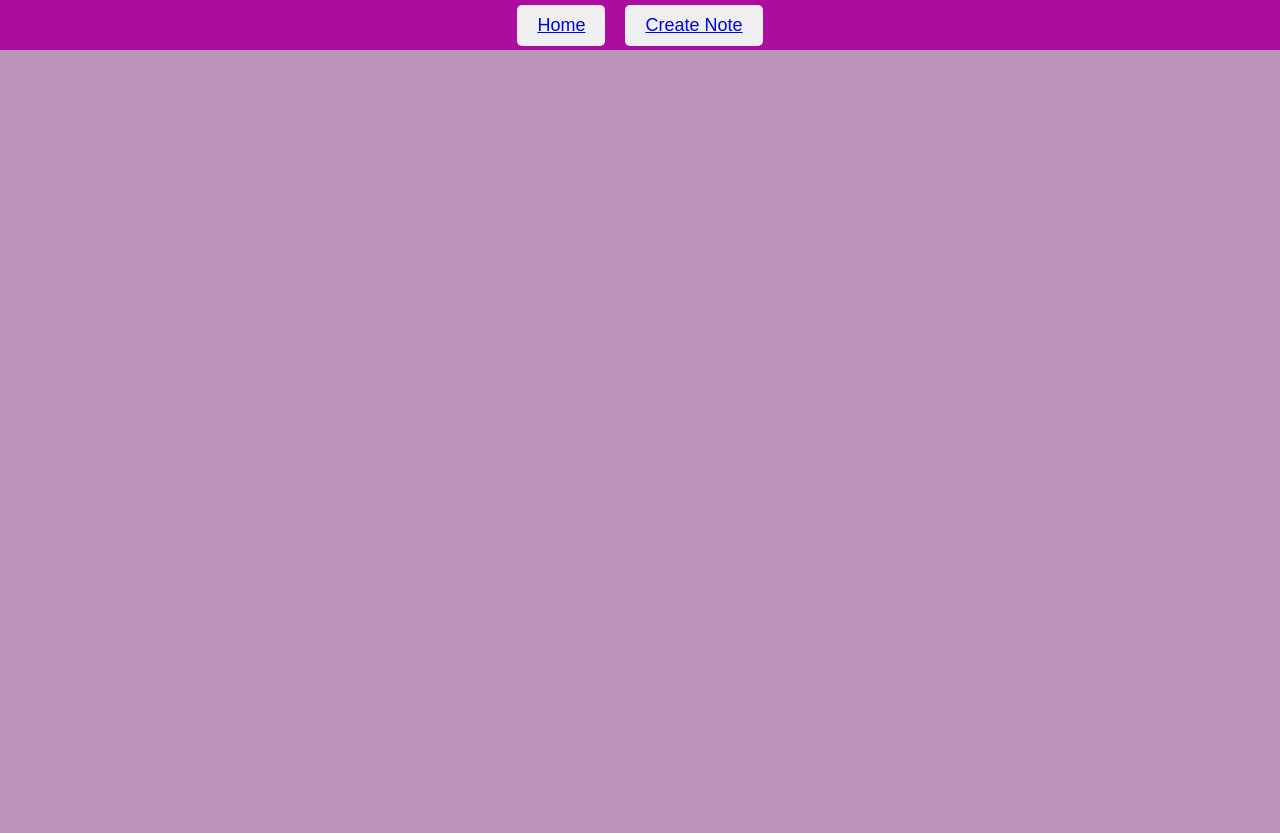
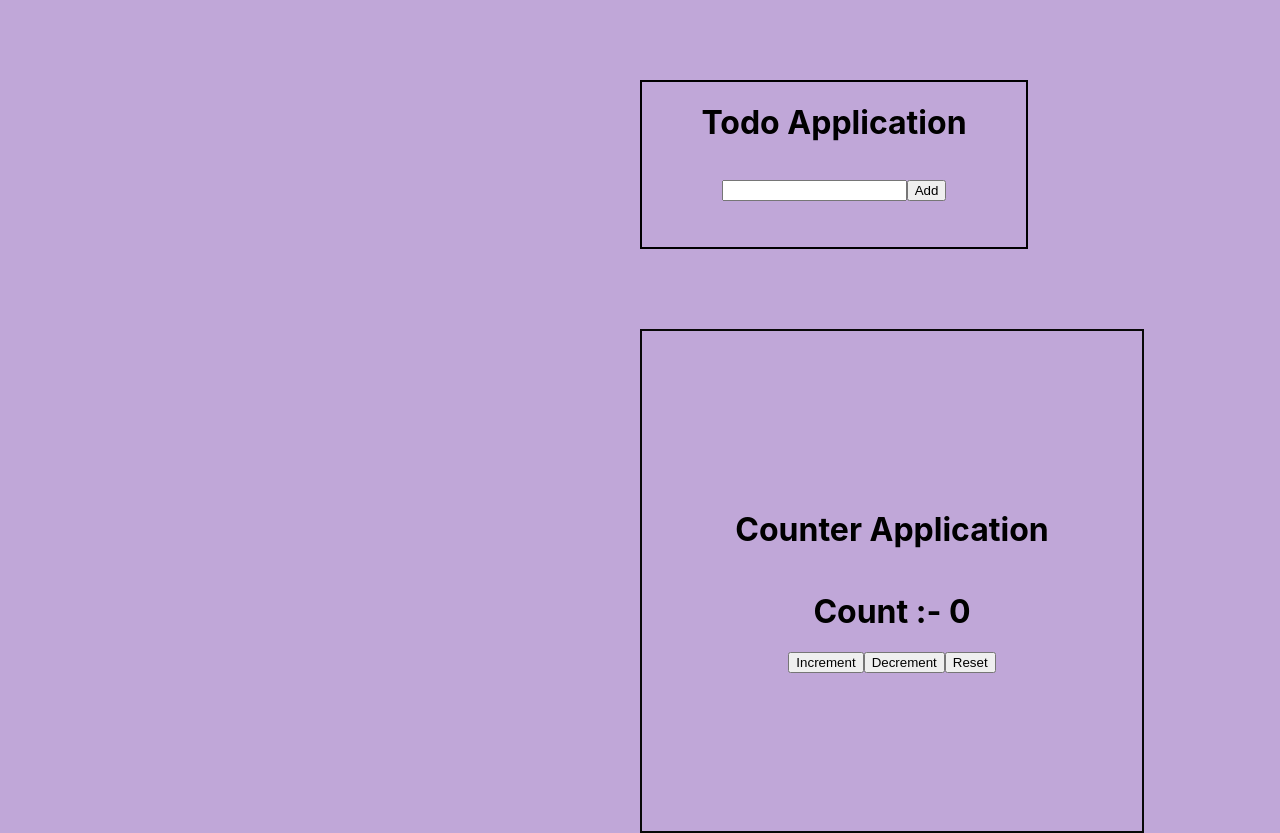
Before and after one commit to Darshan4943/vicky, a React (Create React App) app: page /contact in a window 1280 px wide. Before the commit this address had no page. Before the commit the page ends 800 px from the top, so only its background shows below. Built offline with nearby package versions, Linux system fonts and the light colour scheme.

Commit message:
redux-ass1

```diff
--- a/package.json
+++ b/package.json
@@ -8,11 +8,13 @@
     "@fortawesome/free-regular-svg-icons": "^6.3.0",
     "@fortawesome/free-solid-svg-icons": "^6.3.0",
     "@fortawesome/react-fontawesome": "^0.2.0",
+    "@reduxjs/toolkit": "^1.9.5",
     "@testing-library/jest-dom": "^5.16.5",
     "@testing-library/react": "^13.4.0",
     "@testing-library/user-event": "^13.5.0",
     "react": "^18.2.0",
     "react-dom": "^18.2.0",
+    "react-redux": "^8.0.5",
     "react-router-dom": "^6.9.0",
     "react-scripts": "^5.0.1",
     "recoil": "^0.7.7",
--- a/src/App.css
+++ b/src/App.css
@@ -1,10 +1,4 @@
 body{
-    text-align: center;
+
+    background-color: rgb(192, 167, 216);
 }
-table, th, td{
-    margin-left: 520px;
-    margin-top: 50px;
-    border: 1px solid;
-    border-collapse: collapse;
-    padding: 5px;
-}
--- a/src/App.js
+++ b/src/App.js
@@ -1,23 +1,19 @@
-import React from "react";
-import Ass8 from "./components/ass8";
-import { BrowserRouter, Route, Routes } from "react-router-dom";
-// import Contact from "./components/Contact";
-import Navbar from "./components/Navbar";
-import Home from "./components/Home";
+import * as React from "react";
+import './App.css'
+import Todo from "./Todo";
+import { Provider } from "react-redux";
+import { store } from "./Store";
+import Count from "./Count";
 
-const App = () => {
+export default function App() {
   return (
-    <div>
-      <BrowserRouter>
-        <Navbar />
-        <Routes>
-          <Route path="/" element={<Home />} />
-          <Route path="/create" element={<Ass8 />} />
-          {/* <Route path="/contact" element={<Contact />} /> */}
-        </Routes>
-      </BrowserRouter>
-    </div>
+    <Provider store={store}>
+      <div>
+
+        <Todo />
+
+        <Count />
+      </div>
+    </Provider>
   );
-};
-
-export default App;
+}
--- /dev/null
+++ b/src/Count.css
@@ -0,0 +1,21 @@
+
+.Box{
+
+    display: flex;
+    flex-direction: column;
+    justify-content: center;
+    align-items: center;
+    height: 500px;
+    width: 500px;
+    border: 2px solid rgb(8, 8, 8);
+    margin-top: 5rem;
+    margin-left: 40rem;
+}
+.Box h1{
+    text-align: center;
+}
+.btns{
+    display: flex;
+    justify-content: center;
+    align-items: baseline;
+}
--- /dev/null
+++ b/src/Count.js
@@ -0,0 +1,35 @@
+import React from "react";
+import { useDispatch, useSelector } from "react-redux";
+import { counterSlice } from "./Store";
+import "./Count.css";
+
+const Count = () => {
+  const count = useSelector((state) => {
+    return state.count;
+  });
+
+  const dispatch = useDispatch();
+
+  function handleInc() {
+    dispatch(counterSlice.actions.Increment());
+  }
+  function handleDec() {
+    dispatch(counterSlice.actions.Decrement());
+  }
+  function handleReset() {
+    dispatch(counterSlice.actions.Reset());
+  }
+  return (
+    <div className="Box">
+      <h1>Counter Application</h1>
+      <h1>Count :- {count}</h1>
+      <div className="btns">
+        <button onClick={handleInc}>Increment</button>
+        <button onClick={handleDec}>Decrement</button>
+        <button onClick={handleReset}>Reset</button>
+      </div>
+    </div>
+  );
+};
+
+export default Count;
--- /dev/null
+++ b/src/Store.js
@@ -0,0 +1,48 @@
+import { createSlice, configureStore } from "@reduxjs/toolkit";
+
+export const TodoSlice = createSlice({
+  initialState: [],
+  name: "todo",
+  reducers: {
+    saveTodo: (state, action) => {
+      return action.payload;
+    },
+    deleteTodo: (state, action) => {
+      const index = action.payload;
+      state.splice(index, 1);
+    },
+    completedTodo: (state, action) => {
+      const index = action.payload;
+      return state.map((item, id) => {
+        if (index === id) {
+          return { ...item, iscomplete: true };
+        } else {
+          return item;
+        }
+      });
+    },
+  },
+});
+
+export const counterSlice = createSlice({
+  initialState: 0,
+  name: "count",
+  reducers: {
+    Increment: (state, action) => {
+      return state + 1;
+    },
+    Decrement: (state, action) => {
+      return state - 1;
+    },
+    Reset: (state, action) => {
+      return (state = 0);
+    },
+  },
+});
+
+export const store = configureStore({
+  reducer: {
+    todo: TodoSlice.reducer,
+    count: counterSlice.reducer,
+  },
+});
--- /dev/null
+++ b/src/Todo.css
@@ -0,0 +1,48 @@
+.container{
+    display:  flex;
+    flex-direction: column;
+   margin-left: 40rem;
+    align-items: center;
+    height: 30%;
+    width: 30%;
+    border: 2px solid black;
+    margin-top: 5rem;
+}
+.main{
+
+    display: flex;
+    width: 253px;
+    justify-content: space-between;
+
+    margin-top: 10px;
+    padding: 10px;
+    flex-direction: column;
+
+}
+.input{
+    display: flex;
+
+   margin :1rem;
+
+}
+.main li{
+    list-style: none;
+
+    margin-right: 14%;
+    padding-right: 33px;
+    width: 34px;
+    margin: 6px;
+    margin-left: 33px;
+}
+.box{
+    display: flex;
+
+    border: 1px solid grey;
+    margin-top: 10px;
+}
+.box2{
+    display: flex;
+    justify-content: space-around;
+    width: 70%;
+
+}
--- /dev/null
+++ b/src/Todo.js
@@ -0,0 +1,80 @@
+import React, { useState, useEffect } from "react";
+import { useDispatch, useSelector } from "react-redux";
+import { TodoSlice } from "./Store";
+import "./Todo.css";
+
+export default function Todo() {
+  const [dummy, setdummy] = useState("");
+  const dispatch = useDispatch();
+
+  const todo = useSelector((state) => {
+    return state.todo;
+  });
+  const [data, setData] = useState([]);
+
+  //   let res = "";
+  function handleChange(e) {
+    setdummy(e.target.value);
+  }
+  function handleAdd() {
+    let obj = {
+      name: dummy,
+      iscomplete: false,
+    };
+    const newData = [...data, obj];
+    setData(newData);
+    setdummy("");
+  }
+
+  useEffect(() => {
+    dispatch(TodoSlice.actions.saveTodo(data));
+  }, [data, dispatch]);
+
+  function handleComplete(index) {
+    dispatch(TodoSlice.actions.completedTodo(index));
+  }
+
+  function handleDelete(index) {
+    dispatch(TodoSlice.actions.deleteTodo(index));
+    let newdata = data.filter((item, id) => id !== index);
+    setData(newdata);
+  }
+  return (
+    <div className="container">
+      <h1>Todo Application</h1>
+      <div className="input">
+      <input value={dummy} onChange={handleChange} />
+      <button onClick={handleAdd}>Add</button>
+      </div>
+      <div className="main">
+        {todo.map((item, index) => (
+          <div key={index} className="box">
+            <li
+              style={{
+                textDecoration: item.iscomplete ? "line-through" : "none",
+              }}
+            >
+              {item.name}
+            </li>
+            <div className="box2">
+              <button
+                onClick={() => {
+                  handleComplete(index);
+                }}
+              >
+                Completed
+              </button>
+              <button
+                onClick={() => {
+                  handleDelete(index);
+                }}
+              >
+                Delete
+              </button>
+            </div>
+          </div>
+        ))}
+      </div>
+    </div>
+  );
+}
--- a/src/components/Home.js
+++ /dev/null
@@ -1,11 +0,0 @@
-import React from "react";
-import "./ass8.css";
-const Home = () => {
-  return (
-    <div>
-      <h1> Welcome to Home Page</h1>
-    </div>
-  );
-};
-
-export default Home;
--- a/src/components/Navbar.js
+++ /dev/null
@@ -1,21 +0,0 @@
-import React from "react";
-import { Link } from "react-router-dom";
-import "./ass8.css";
-const Navbar = () => {
-  return (
-    <>
-      <nav>
-
-        <button>
-          <Link to="/">Home</Link>
-        </button>
-        <button>
-          <Link to="/create">Create Note</Link>
-        </button>
-      </nav>
-
-    </>
-  );
-};
-
-export default Navbar;
--- a/src/components/ass8.css
+++ /dev/null
@@ -1,105 +0,0 @@
-body{
-  background-color: #bb93b8;
-}
-nav {
-    display: flex;
-    justify-content: center;
-    align-items: center;
-    height: 50px;
-    background-color: #ac0d9f;
-  }
-  h1{
-    text-align: center;
-  }
-  button {
-    margin: 0 10px;
-    padding: 10px 20px;
-    color: #fff;
-    font-size: 18px;
-    border: none;
-    border-radius: 5px;
-
-  }
-
-
-
-    .container {
-      display: flex;
-      justify-content: center;
-      align-items: center;
-      height: 100vh;
-    }
-
-    .main {
-      display: flex;
-      flex-direction: column;
-      justify-content: center;
-      align-items: center;
-      padding: 20px;
-      background-color: #f5f5f5;
-      border-radius: 5px;
-      box-shadow: 0 0 10px rgba(0, 0, 0, 0.2);
-    }
-
-    .main input {
-      padding: 10px;
-      margin-right: 10px;
-      border: 1px solid #ccc;
-      border-radius: 5px;
-      font-size: 14px;
-      width: 200px;
-    }
-
-    .main button {
-      padding: 10px;
-      background-color: #4c87af;
-      color: #fff;
-      border: none;
-      border-radius: 5px;
-      font-size: 14px;
-      cursor: pointer;
-      transition: background-color 0.3s;
-    }
-
-
-
-    .items {
-      display: flex;
-      justify-content: space-between;
-      align-items: center;
-      padding: 10px;
-
-      border: 1px solid #ccc;
-      border-radius: 5px;
-      width: 100%;
-      margin: 10px;
-    }
-
-
-    .items p {
-
-      font-size: 16px;
-      font-weight: bold;
-    }
-
-    .btn {
-      display: flex;
-      gap: 10px;
-
-    }
-
-    .btn button {
-      padding: 10px;
-      background-color: #4c93af;
-      color: #fff;
-      border: none;
-      border-radius: 5px;
-      font-size: 14px;
-      cursor: pointer;
-      transition: background-color 0.3s;
-    }
-
-
-  .main1{
-    display: flex;
-  }
--- a/src/components/ass8.js
+++ /dev/null
@@ -1,59 +0,0 @@
-import React, { useState } from "react";
-
-
-export default function Ass8() {
-  const [value, setValue] = useState([]);
-  const [editvalue, setEditValue] = useState("");
-  const [selectedIndex, setSelectedIndex] = useState(null);
-
-  function handleChange(e) {
-    setEditValue(e.target.value);
-  }
-
-  function handleClick() {
-    setValue((prevvalue) => [...prevvalue, editvalue]);
-    setEditValue("");
-  }
-
-  function handleEditClick(index) {
-    setEditValue(value[index]);
-    setSelectedIndex(index);
-  }
-
-  function handleSaveClick() {
-    if (selectedIndex !== null) {
-      const temp = [...value];
-      temp[selectedIndex] = editvalue;
-      setValue(temp);
-      setEditValue("");
-      setSelectedIndex(null);
-    }
-  }
-  function handleDelete(index) {
-    let temp = value.filter((item, id) => id !== index);
-    setValue(temp);
-  }
-  return (
-    <div className="container">
-      <div className="main">
-        <h1>Notes</h1>
-        <div className="main1">
-          <input onChange={handleChange} value={editvalue} />
-          <button onClick={handleClick}>add</button>
-        </div>
-        {selectedIndex !== null && (
-          <button onClick={handleSaveClick}>Save</button>
-        )}
-        {value.map((item, index) => (
-          <div key={index} className="items">
-            <p>{item}</p>
-            <div className="btn">
-              <button onClick={() => handleEditClick(index)}>Edit</button>
-              <button onClick={() => handleDelete(index)}>Delete</button>
-            </div>
-          </div>
-        ))}
-      </div>
-    </div>
-  );
-}
```
Also changed, not shown: 1 other file (tests, documents, lock files or other folders).
